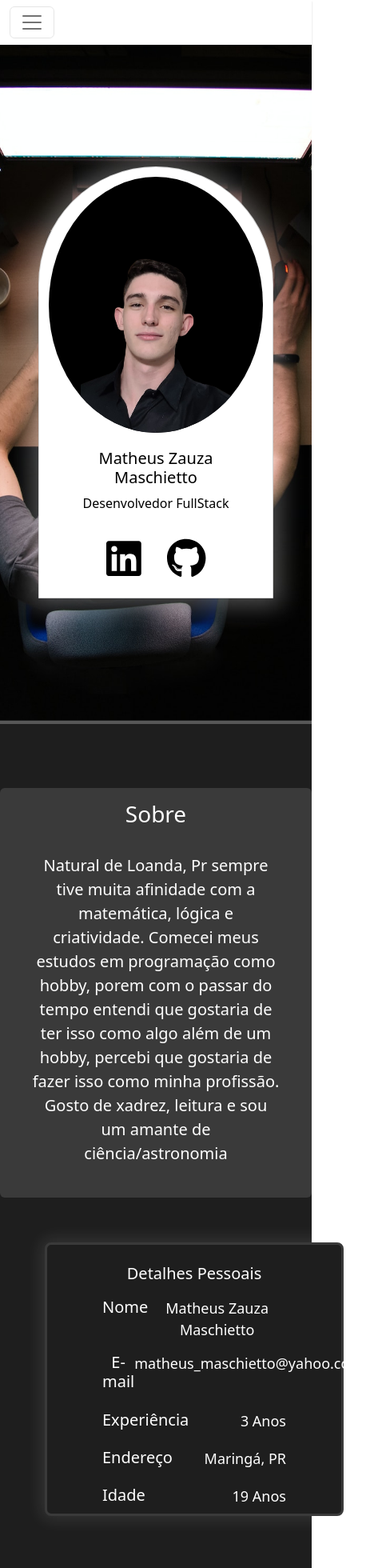
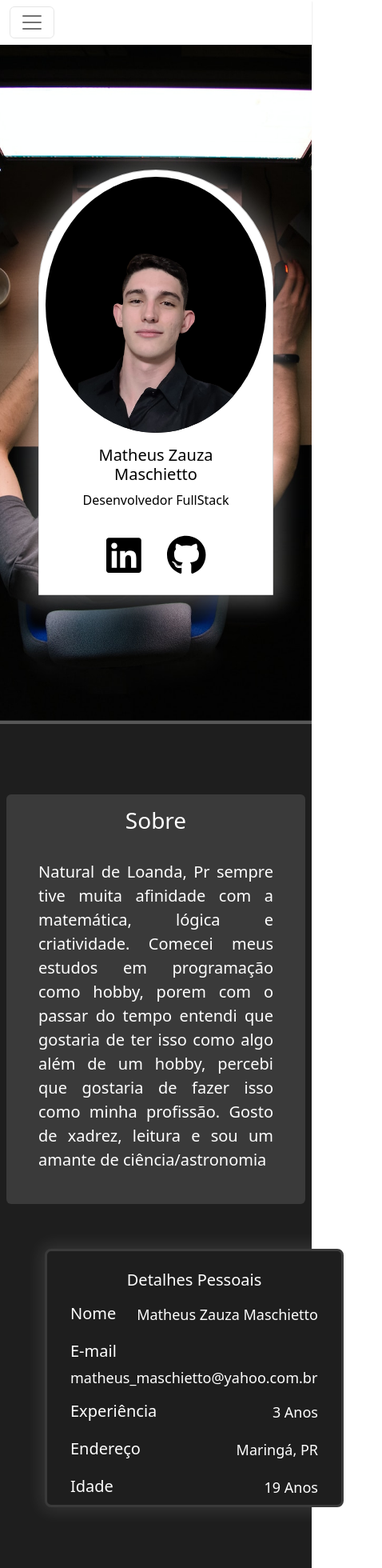
Before and after one commit to Matheus-Zauza-Maschietto/LandingPagePortifolio, a Vue app in the folder landingpage/: page / in a window 390 px wide. Shown: the top 1960 px of the page at 80% size, 478 px wide, since content can reach past the window. Built offline with nearby package versions, Linux system fonts and the light colour scheme.

Commit message:
Arrumando Sobre

```diff
--- a/landingpage/src/components/CardPerfil.vue
+++ b/landingpage/src/components/CardPerfil.vue
@@ -1,7 +1,7 @@
 <template>
-    <div class="card p-2 container brightness" style="width: 350px; color: #DFDFDF;">
-        <div class="img-div rounded-circle d-flex justify-content-center align-items-end m-1">
-            <img src="../assets/myPhotos/myPhoto2.png" class="" id="self-photo" alt="...">
+    <div class="card text-center p-2 container brightness" style="width: 350px; color: #DFDFDF;">
+        <div class="img-div rounded-circle d-flex justify-content-center align-items-end col-12">
+            <img src="../assets/myPhotos/myPhoto2.png" class="img-fluid" id="self-photo" alt="...">
         </div>
         <div class="card-body ">
             <h5 class="card-title">Matheus Zauza Maschietto</h5>
@@ -32,12 +32,10 @@ export default{
     .card{
         border-top-left-radius: 1000px;
         border-top-right-radius: 1000px;
-        text-align: center;
     }
 
     .img-div{
         height: 320px;
-        width: auto;
         overflow: hidden;
         background: #000;
     }
--- a/landingpage/src/components/Sobre.vue
+++ b/landingpage/src/components/Sobre.vue
@@ -1,32 +1,32 @@
 <template>
   <div id="sobre">
-        <div class="col-md-11 text-center p-3 rounded-2 m-auto" id="meu-resumo">
-            <h2>Sobre</h2>
-            <p class="p-4">Natural de Loanda, Pr sempre tive muita afinidade com a matemática, lógica e criatividade. Comecei meus estudos em programação como hobby, porem com o passar do tempo entendi que gostaria de ter isso como algo além de um hobby, percebi que gostaria de fazer isso como minha profissão. Gosto de xadrez, leitura e sou um amante de ciência/astronomia</p>
+        <div class="col-md-11 p-3 rounded-2 m-md-auto m-2" id="meu-resumo">
+            <h2 class="text-center">Sobre</h2>
+            <p class="p-4 text-justify">Natural de Loanda, Pr sempre tive muita afinidade com a matemática, lógica e criatividade. Comecei meus estudos em programação como hobby, porem com o passar do tempo entendi que gostaria de ter isso como algo além de um hobby, percebi que gostaria de fazer isso como minha profissão. Gosto de xadrez, leitura e sou um amante de ciência/astronomia</p>
         </div>
         <div class="row justify-content-around m-2 info-cards">
             <div class="col-lg-5 text-center m-5 p-4 rounded-3 brightness">
                 <h3>Detalhes Pessoais</h3>
-                <div class="col-9 m-auto d-flex flex-column justify-content-evenly h-100">
+                <div class="col-lg-9 col-12 m-auto d-flex flex-column justify-content-evenly h-100">
                     <div class="d-flex justify-content-between information">
                         <h3>Nome</h3>
-                        <span>Matheus Zauza Maschietto</span>
+                        <span class="w-auto text-end">Matheus Zauza Maschietto</span>
                     </div>
                     <div class="d-flex justify-content-between information">
                         <h3>E-mail</h3>
-                        <span>matheus_maschietto@yahoo.com.br</span>
+                        <span class="w-auto text-end">matheus_maschietto@yahoo.com.br</span>
                     </div>
                     <div class="d-flex justify-content-between information">
                         <h3>Experiência</h3>
-                        <span>3 Anos</span>
+                        <span class="w-auto text-end">3 Anos</span>
                     </div>
                     <div class="d-flex justify-content-between information">
                         <h3>Endereço</h3>
-                        <span>Maringá, PR</span>
+                        <span class="w-auto text-end">Maringá, PR</span>
                     </div>
                     <div class="d-flex justify-content-between information">
                         <h3>Idade</h3>
-                        <span>19 Anos</span>
+                        <span class="w-auto text-end">19 Anos</span>
                     </div>
                 </div>
             </div>
@@ -112,6 +112,10 @@ p{
     margin: auto;
 }
 
+.information{
+    flex-wrap: wrap;
+}
+
 .brightness>p, .information{
     transition: 0.3s;
     padding: 5px;
@@ -120,4 +124,8 @@ p{
 .brightness>p:hover, .information:hover{
     transform: scale(1.1);
 }
+
+.text-justify{
+    text-align: justify;
+}
 </style>
```
